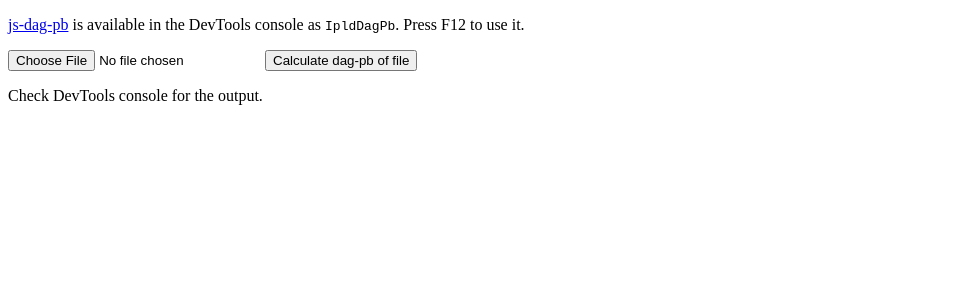
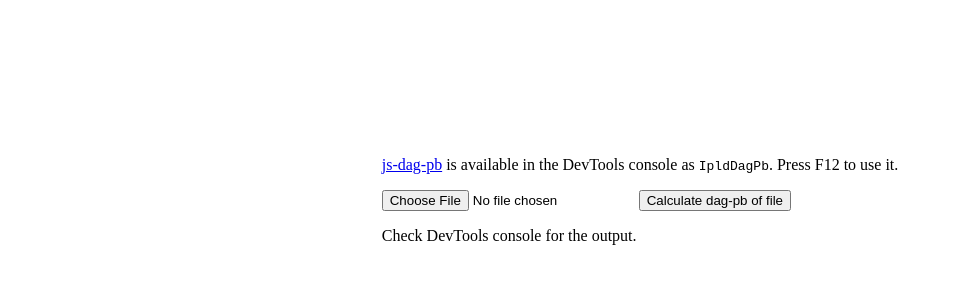
Before and after one commit to ardislu/dag-pb-online, a plain HTML site: page index.html in a window 1280 px wide. Shown: the whole page, without its empty margins (0-954 px from the left). Drawn offline with Linux system fonts and the light colour scheme.

Commit message:
Center items

```diff
--- a/index.html
+++ b/index.html
@@ -6,9 +6,18 @@
   <meta name="viewport" content="width=device-width, initial-scale=1.0">
   <link rel="icon" href="data:,">
   <title>dag-pb-online</title>
+  <style>
+    body {
+      display: grid;
+      place-items: center;
+      min-block-size: 50dvb;
+      margin-block: 0;
+    }
+  </style>
 </head>
 
 <body>
+  <div>
     <p><a href="https://github.com/ipld/js-dag-pb">js-dag-pb</a> is available in the DevTools console as <code>IpldDagPb</code>. Press F12 to use it.</p>
 
     <form>
@@ -16,6 +25,7 @@
       <button>Calculate dag-pb of file</button>
       <p>Check DevTools console for the output.</p>
     </form>
+  </div>
 
   <script src="https://unpkg.com/@ipld/dag-pb/dist/index.min.js"></script>
 
```
Lines whose indentation alone changed are shown as unchanged.
